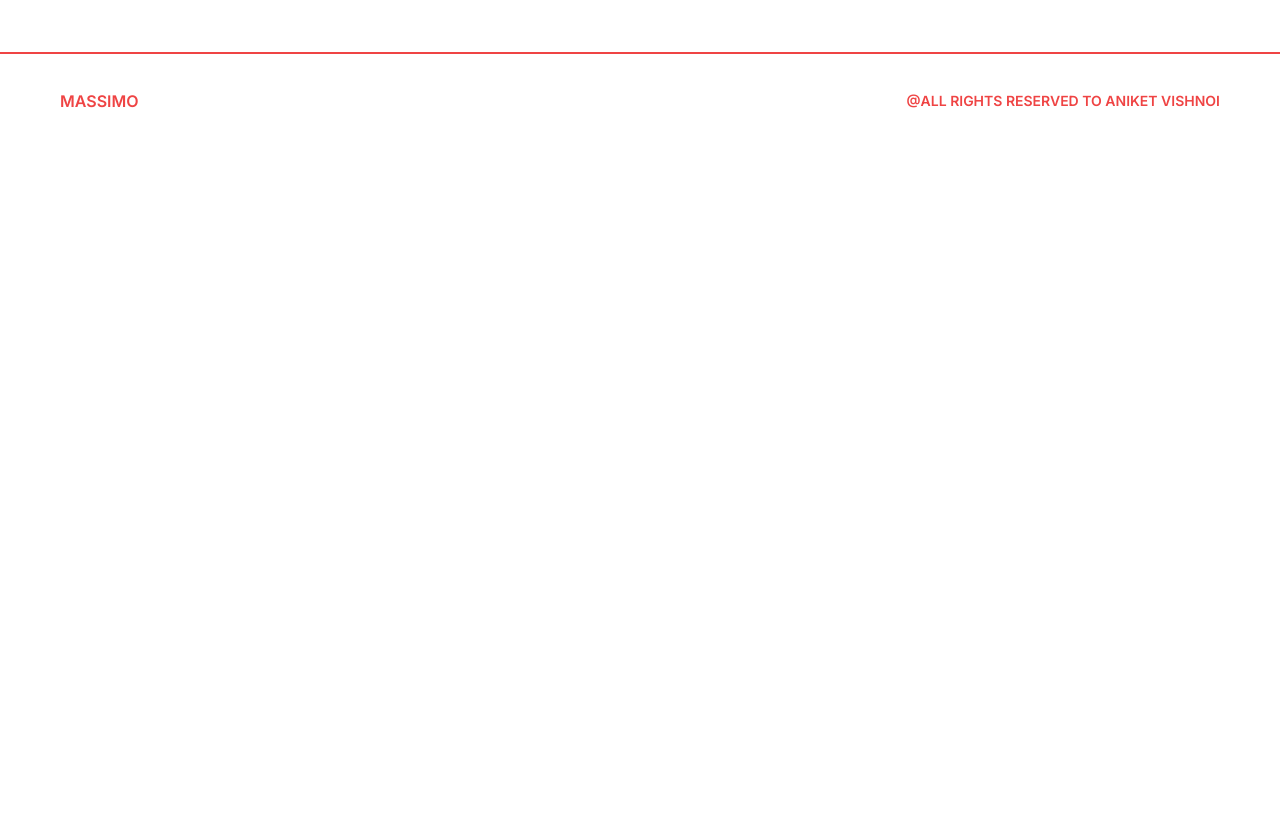
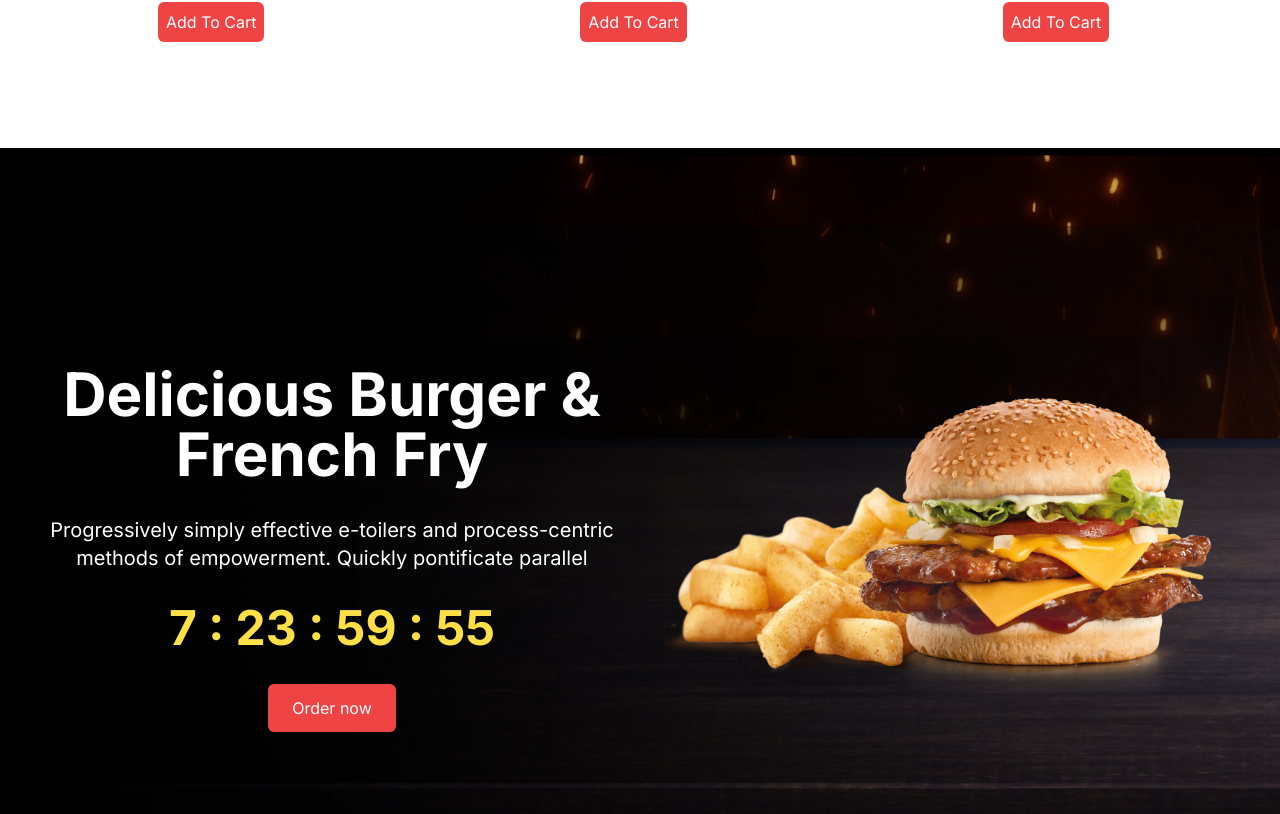
Before and after one commit to aniketcoddy/Delicious-restr, a Next.js app: page / in a window 1280 px wide. Shown: the part 1446-2260 px from the top of the page. Before the commit the page ends 1594 px from the top, so only its background shows below. Built offline with nearby package versions, Linux system fonts and the light colour scheme.

Commit message:
offer section complete [Home Page Done]

```diff
--- a/package.json
+++ b/package.json
@@ -11,6 +11,7 @@
   "dependencies": {
     "next": "14.1.0",
     "react": "^18",
+    "react-countdown": "^2.3.5",
     "react-dom": "^18",
     "react-icons": "^5.0.1",
     "sharp": "^0.33.2"
--- /dev/null
+++ b/src/components/CountDown.tsx
@@ -0,0 +1,39 @@
+'use client'
+import React, { useEffect, useState } from 'react';
+
+interface CountdownProps {
+  targetDate: Date;
+}
+
+const Countdown :React.FC<CountdownProps> = ({targetDate}) => {
+
+    const calculateTimeRemaining = (): { days: number; hours: number; minutes: number; seconds: number } => {
+        const now = new Date();
+        const difference = targetDate.getTime() - now.getTime();
+
+        const days = Math.floor(difference / (1000 * 60 * 60 * 24));
+        const hours = Math.floor((difference % (1000 * 60 * 60 * 24)) / (1000 * 60 * 60));
+        const minutes = Math.floor((difference % (1000 * 60 * 60)) / (1000 * 60));
+        const seconds = Math.floor((difference % (1000 * 60)) / 1000);
+
+        return { days, hours, minutes, seconds };
+      };
+
+      const [timeRemaining, setTimeRemaining] = useState(calculateTimeRemaining());
+
+      useEffect(() => {
+        const timer = setInterval(() => {
+          setTimeRemaining(calculateTimeRemaining());
+        }, 1000);
+
+        return () => clearInterval(timer);
+      }, []);
+
+  return (
+    <div className='font-bold text-2xl md:text-4xl xl:text-5xl text-yellow-300'>
+         {timeRemaining.days} : {timeRemaining.hours} : {timeRemaining.minutes} : {timeRemaining.seconds}
+      </div>
+  )
+}
+
+export default Countdown
--- a/src/components/FeaturedItems.tsx
+++ b/src/components/FeaturedItems.tsx
@@ -6,7 +6,7 @@ import { featuredProducts } from "@/data";
 
 const FeaturedItems = () => {
   return (
-    <div className="w-full overflow-x-scroll text-primary">
+    <div className="w-full overflow-x-scroll text-primary lg:mt-8 lg:mb-8">
       {/* wrapper */}
       <div className="w-max flex">
         {/* singleItems */}
--- a/src/components/Offer.tsx
+++ b/src/components/Offer.tsx
@@ -1,11 +1,35 @@
-import React from 'react'
+import Image from "next/image";
+import React from "react";
+import OfferFood from "../../public/offerProduct.png";
+import OfferBan from "../../public/offerBg.png";
+import CountDown from "./CountDown";
 
 const Offer = () => {
+
+  const targetDate = new Date();
+  targetDate.setDate(targetDate.getDate() + 8);
+
   return (
-    <div>
+    <div className="bg-black h-screen flex flex-col md:flex-row md:justify-between md:bg-[url('/offerBg.png')] ">
+      {/* text area */}
+      <div className="text-white items-center text-center justify-center flex flex-1 flex-col gap-8 p-6 ">
+        <h1 className="text-4xl font-bold xl:text-6xl" >Delicious Burger & French Fry</h1>
+        <p className="text-base xl:text-xl ">Progressively simply effective e-toilers and process-centric methods of empowerment. Quickly pontificate parallel</p>
+        {/* <span className="text-3xl xl:text-6xl font-bold text-[]">07:10:49:30</span> */}
+         <CountDown targetDate={targetDate}/>
+        <button className="text-base bg-primary rounded-md py-3 px-6">Order now</button>
+      </div>
+      {/* image container */}
+      <div className="flex-1 relative w-full md:h-full ">
+        <Image
+          src={OfferFood}
+          alt="offer banner"
+          fill
+          className="object-contain"
+        />
+      </div>
+    </div>
+  );
+};
 
-    </div>
-  )
-}
-
-export default Offer
+export default Offer;
--- a/src/components/Slider.tsx
+++ b/src/components/Slider.tsx
@@ -37,7 +37,7 @@ const Slider = () => {
   // },[])
 
   return (
-    <div className="flex flex-col md:flex-row gap-5 h-[calc(100vh-6rem)] md:h-[calc(100vh-9rem)] bg-primary/20">
+    <div className="flex flex-col md:flex-row gap-5 h-[calc(100vh-6rem)] md:h-[calc(100vh-7rem)] bg-primary/20">
       <div className="flex-1 flex items-center justify-center flex-col gap-4 text-primary font-bold ">
         <h1 className="text-2xl text-center uppercase p-4 md:text-5xl">
          {data[currentSlide].title}
```
Also changed, not shown: 1 other file (tests, documents, lock files or other folders).
